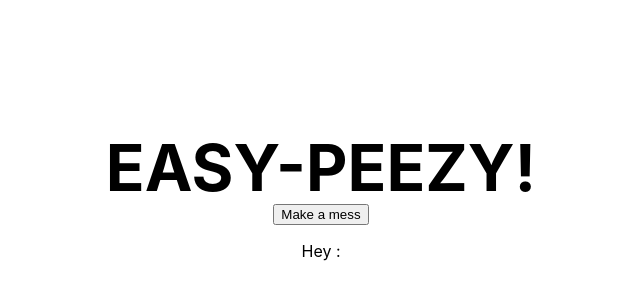
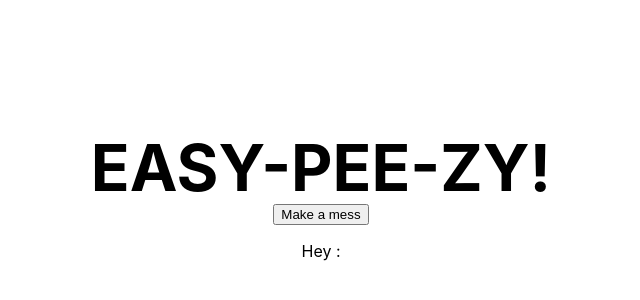
Before and after one commit to RastogiAbhijeet/alerts-and-triggers, a Next.js app: page / in a window 1280 px wide. Shown: the part 196-496 px from the top of the page, without its empty margins (319-959 px from the left). Built offline with nearby package versions, Linux system fonts and the light colour scheme.

Commit message:
Echo env var2

```diff
--- a/pages/index.tsx
+++ b/pages/index.tsx
@@ -18,7 +18,7 @@ const Home: NextPage = () => {
       </Head>
 
       <main className={styles.main}>
-        <h1 className={styles.title}>EASY-PEEZY!</h1>
+        <h1 className={styles.title}>EASY-PEE-ZY!</h1>
         <button onClick={throwError}>Make a mess</button>
         <p>Hey : {process.env.NEXT_PUBLIC_SENTRY_ENABLED} </p>
       </main>
```
